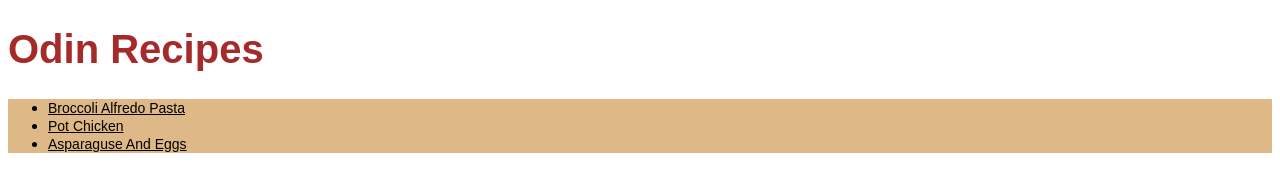
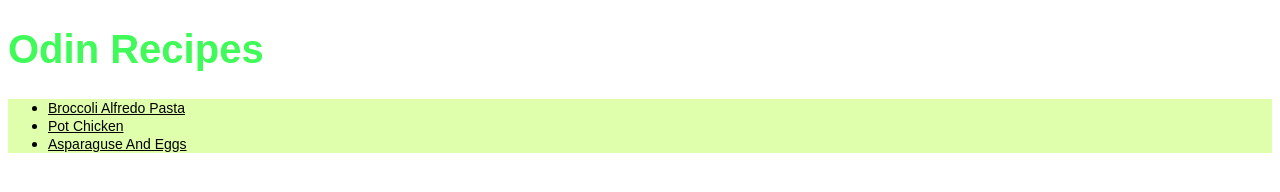
Before and after one commit to kaibeka47/odin-recipes, a plain HTML site: page index.html in a window 1280 px wide. Drawn offline with Linux system fonts and the light colour scheme.

Commit message:
i didn't like first style
the changes i made to see how commit message work

```diff
--- a/styles.css
+++ b/styles.css
@@ -4,12 +4,12 @@ body {
 .odin {
     text-align: left;
     font-size: 40px;
-    color: brown;
+    color: rgb(64, 250, 89);
 }
 
 .dishs {
     font-size: medium;
-    background-color: burlywood;
+    background-color: rgb(223, 255, 172);
 }
 a {
     color: black;
```
